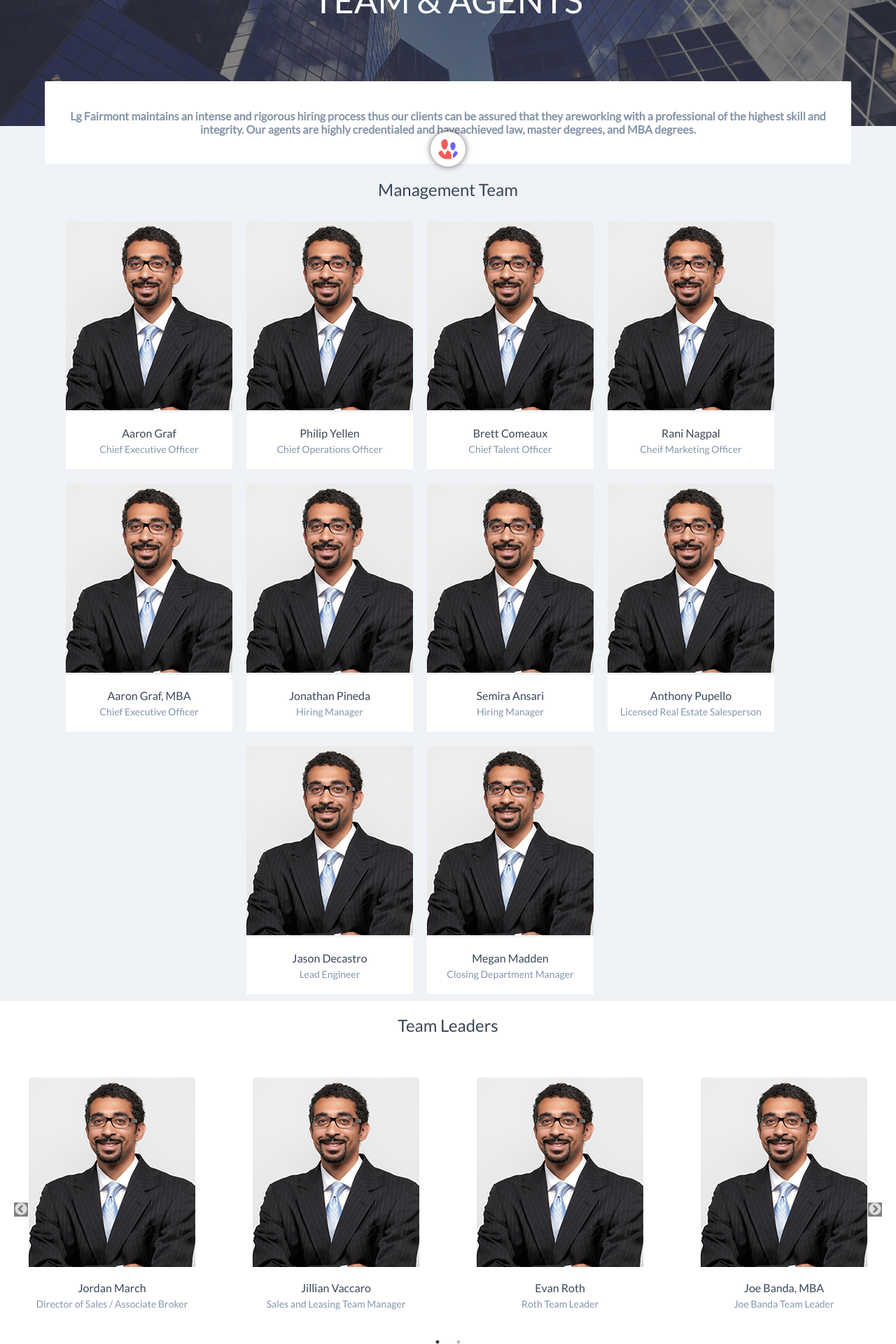
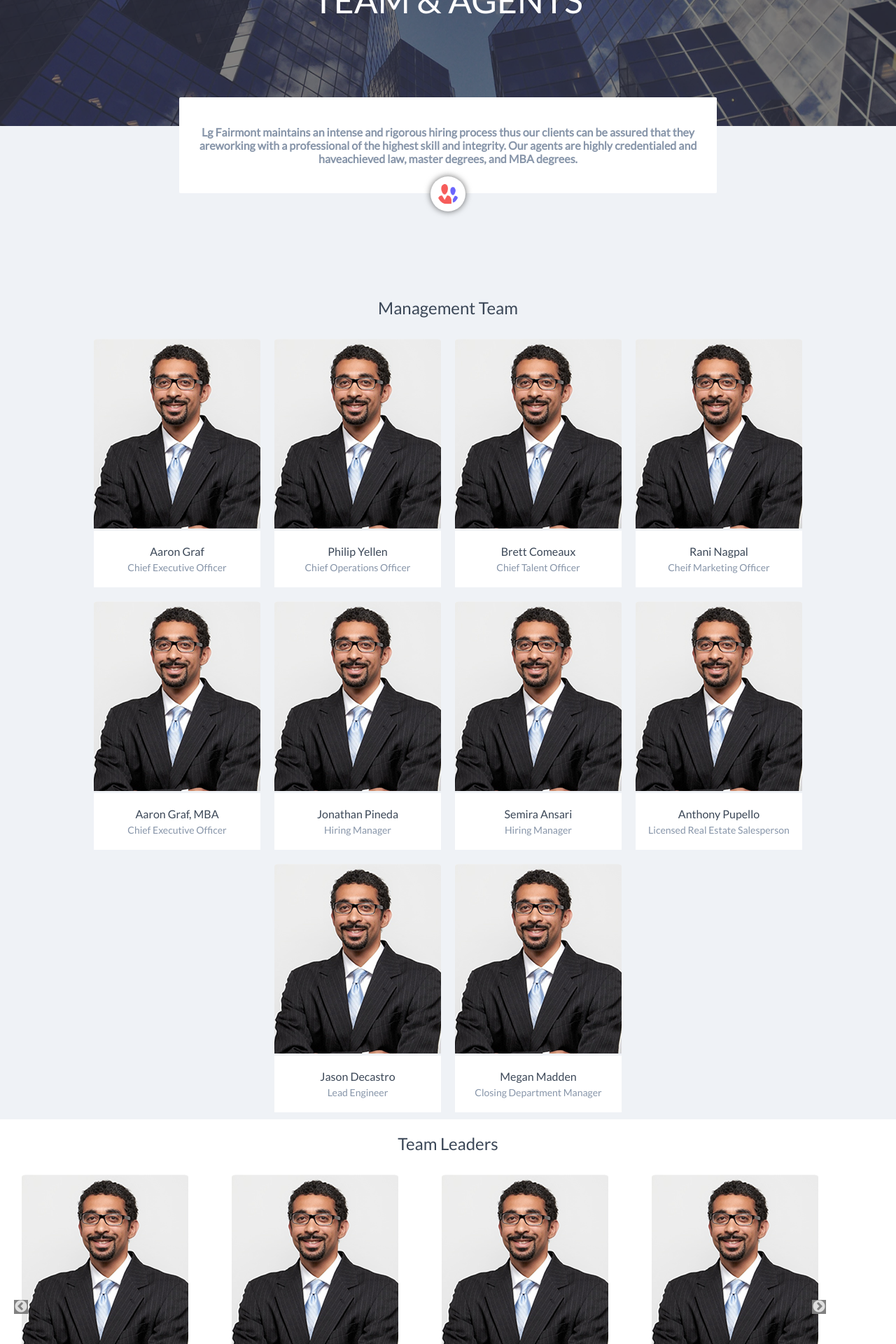
Before and after one commit to pbortnick/lg-challenge, a React (Create React App) app: page / in a window 1280 px wide. Shown: the part 180-2100 px from the top of the page at 70% size. Built offline with nearby package versions, Linux system fonts and the light colour scheme.

Commit message:
edited management css

```diff
--- a/src/containers/AgentsTeam.js
+++ b/src/containers/AgentsTeam.js
@@ -1,7 +1,6 @@
 import React, { Component } from 'react';
 import EmployeeCard from '../components/EmployeeCard';
 import aaron from '../images/aaron.png';
-import '../css/flex.css';
 import '../css/slick.css';
 import Slider from "react-slick";
 
@@ -83,12 +82,14 @@ class AgentsTeam extends Component {
     };
 
     return (
+      <div className="Agents">
         <div className="AgentsTeamContainer">
           <div className="teamHeader">Team Agents</div>
           <Slider {...settings}>
             {agentsTeam.map(employee => <EmployeeCard employee={employee}/>)}
           </Slider>
         </div>
+    </div>
     )
   }
 }
--- a/src/containers/LeadersTeam.js
+++ b/src/containers/LeadersTeam.js
@@ -1,7 +1,6 @@
 import React, { Component } from 'react';
 import EmployeeCard from '../components/EmployeeCard';
 import aaron from '../images/aaron.png';
-import '../css/flex.css';
 import Slider from "react-slick";
 import ReactDOM from "react-dom";
 import '../css/slick.css';
--- a/src/containers/ManagementTeam.js
+++ b/src/containers/ManagementTeam.js
@@ -1,7 +1,7 @@
 import React, { Component } from 'react';
 import EmployeeCard from '../components/EmployeeCard';
 import aaron from '../images/aaron.png';
-import '../css/flex.css';
+import '../css/Management.css';
 
 const managementTeam = [
   { photo: aaron,
@@ -50,11 +50,13 @@ class ManagementTeam extends Component {
 
   render() {
     return (
-      <div className="ManagementTeamContainer">
-        <div className="teamHeader">Management Team</div>
-        <div className="managementCards">
-          {managementTeam.map(employee => <EmployeeCard employee={employee} />)}
+      <div className="Management">
+        <div className="ManagementTeamContainer">
+          <div className="teamHeader">Management Team</div>
+          <div className="managementCards">
+            {managementTeam.map(employee => <EmployeeCard employee={employee} />)}
           </div>
+        </div>
       </div>
     )
   }
--- a/src/css/App.css
+++ b/src/css/App.css
@@ -4,7 +4,7 @@
   font-family: "Lato";
 }
 
-.ManagementTeamContainer, .AgentsTeamContainer {
+.Agents {
   background-color: #eff2f6;
 }
 
@@ -28,13 +28,6 @@
   font-size: 14px;
 }
 
-.EmployeeCard {
-  border: 5px solid #fff;
-  display: inline-block;
-  margin: 10px;
-  border: 0;
-}
-
 .cardSubtitle {
   background: white;
   padding-top: 20px;
@@ -45,7 +38,7 @@ div.learn-more {
     display: none;
     color: #6a64fc;
     font-size: 12px;
-    padding-top: 2px;
+    padding-top: 4px;
 }
 
 .CardContainer:hover .learn-more {
@@ -56,3 +49,13 @@ div.learn-more {
   transform: scaleY(1.03);
   transform-origin: center;
 }
+
+.CardContainer {
+  display: flex;
+  flex-flow: row wrap;
+  justify-content: center;
+  border: 1px solid #fff;
+  display: inline-block;
+  border: 0;
+  border-radius: 2px;
+}
--- /dev/null
+++ b/src/css/Leaders.css
@@ -0,0 +1,24 @@
+* {
+  box-sizing: border-box;
+}
+
+.Leaders {
+  background-color: #eff2f6;
+  width: 100%;
+}
+
+.LeaderContainer {
+  display: block;
+  max-width: 1200px;
+  margin:0 auto;
+}
+
+.managementCards {
+  display: flex;
+  flex-flow: row wrap;
+  justify-content: center;
+}
+
+.managementCards > .EmployeeCard {
+  margin: 10px;
+}
--- a/src/css/flex.css
+++ b/src/css/Management.css
@@ -1,12 +1,16 @@
-
 * {
   box-sizing: border-box;
 }
 
-.managementCards {
-  width: 1200px;
+.Management {
+  background-color: #eff2f6;
+  width: 100%;
+}
 
-  position: relative;
+.ManagementTeamContainer {
+  display: block;
+  max-width: 1200px;
+  margin:0 auto;
 }
 
 .managementCards {
--- a/src/css/header.css
+++ b/src/css/header.css
@@ -4,6 +4,7 @@
   max-width: 3600px;
   height: 60px;
   float: none;
+  position: relative;
 }
 
 .HeaderImage {
--- a/src/css/slick.css
+++ b/src/css/slick.css
@@ -1,5 +1,26 @@
 @import "~slick-carousel/slick/slick.css";
 @import "~slick-carousel/slick/slick-theme.css";
+
+
+.slick-slider {
+  max-width: 1200px;
+  position: relative;
+}
+
+.slick-track {
+  width: 1200px;
+  position: relative;
+}
+
+.EmployeeCard {
+  display: flex;
+  flex-flow: row wrap;
+  justify-content: center;
+  border: 5px solid #fff;
+  display: inline-block;
+  margin: 10px;
+  border: 0;
+}
 
 .slick-dots {
   position:relative;
@@ -25,33 +46,15 @@
   right: 20px !important;
 }
 
-.slick-vertical .slick-slide {
-  height: 180px;
-}
-
-.EmployeeCard {
-  border: 5px solid #fff;
-  display: inline-block;
-  margin: 10px;
-  border: 0;
-}
-.slick-slider {
-  margin: 30px auto 50px;
-}
 .slick-dots {
   margin-left: 0;
 }
-.slick-thumb {
-  bottom: -45px;
-}
-.slick-thumb li {
-  width: 60px;
-  height: 45px;
-}
-.slick-thumb li img {
+
+
+li img {
   filter: grayscale(100%);
 }
-.slick-thumb li.slick-active img {
+li.slick-active img {
   filter: grayscale(0%);
 }
 @media (max-width: 768px) {
--- a/src/css/title.css
+++ b/src/css/title.css
@@ -23,8 +23,8 @@
 .description {
   color: #8795a9;
   font-weight: bold;
-  position: absolute;
-  top: 280px;
+  position: relative;
+  top: -60px;
   z-index: 2;
   background: white;
   border-radius: 2px;
@@ -32,9 +32,8 @@
   padding-bottom: 40px;
   padding-left: 15px;
   padding-right: 15px;
-  text-align: center;
-  margin-left: 5%;
-  margin-right: 5%;
+  margin-left: 20%;
+  margin-right: 20%;
   text-align: center;
 }
 
@@ -47,7 +46,7 @@
   height: 50px;
   z-index: 3;
   padding: 10px;
-  top: 5px;
+  top: -100px;
 }
 
 .title-container {
```
Also changed, not shown: src/css/Agents.css (added). Lines whose indentation alone changed are shown as unchanged.
